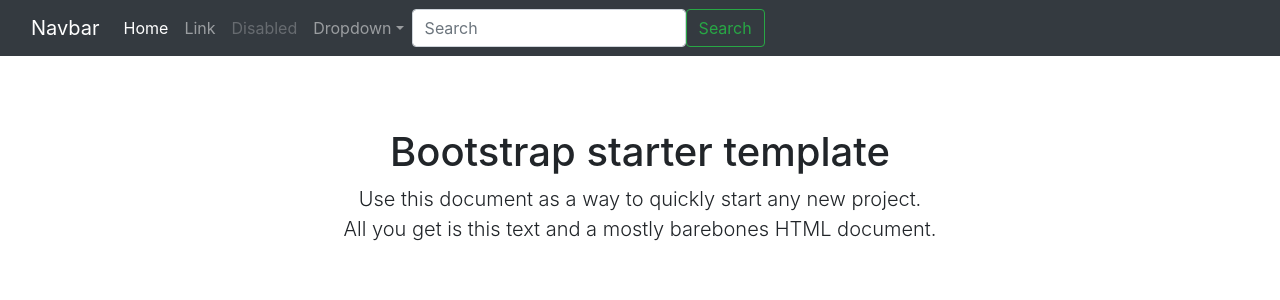
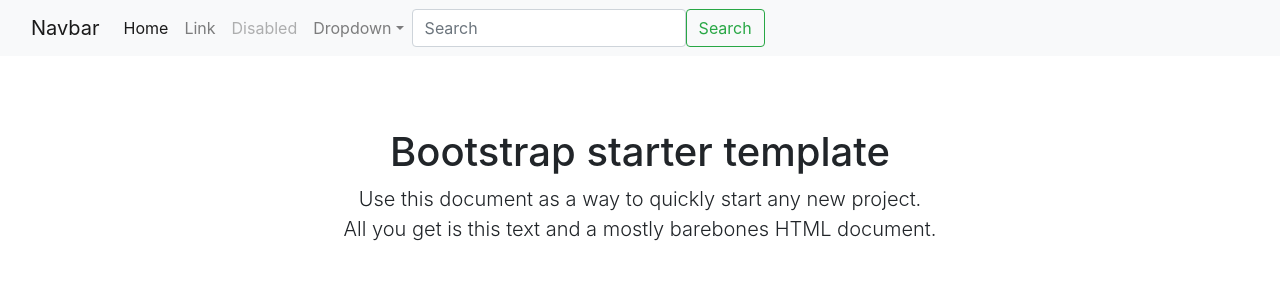
Before and after one commit to TendoGit/oshop, an Angular app: page / in a window 1280 px wide. Shown: the top 300 px of the page. Built offline with nearby package versions, Linux system fonts and the light colour scheme; what angularfire2 would draw is missing.

Commit message:
refactor navbar

```diff
--- a/src/app/app-routing.module.ts
+++ b/src/app/app-routing.module.ts
@@ -4,7 +4,7 @@ import { Routes, RouterModule } from '@angular/router';
 const routes: Routes = [];
 
 @NgModule({
-  imports: [RouterModule.forRoot(routes)],
+  imports: [RouterModule.forRoot(routes, { relativeLinkResolution: 'legacy' })],
   exports: [RouterModule]
 })
 export class AppRoutingModule { }
--- a/src/app/app.component.html
+++ b/src/app/app.component.html
@@ -1,37 +1,4 @@
-<nav class="navbar navbar-expand-md navbar-dark bg-dark fixed-top">
-  <div class="container-fluid">
-    <a class="navbar-brand" href="#">Navbar</a>
-    <button class="navbar-toggler" type="button" data-bs-toggle="collapse" data-bs-target="#navbarsExampleDefault" aria-controls="navbarsExampleDefault" aria-expanded="false" aria-label="Toggle navigation">
-      <span class="navbar-toggler-icon"></span>
-    </button>
-
-    <div class="collapse navbar-collapse" id="navbarsExampleDefault">
-      <ul class="navbar-nav me-auto mb-2 mb-md-0">
-        <li class="nav-item active">
-          <a class="nav-link" aria-current="page" href="#">Home</a>
-        </li>
-        <li class="nav-item">
-          <a class="nav-link" href="#">Link</a>
-        </li>
-        <li class="nav-item">
-          <a class="nav-link disabled" href="#" tabindex="-1" aria-disabled="true">Disabled</a>
-        </li>
-        <li class="nav-item dropdown">
-          <a class="nav-link dropdown-toggle" href="#" id="dropdown01" data-bs-toggle="dropdown" aria-expanded="false">Dropdown</a>
-          <ul class="dropdown-menu" aria-labelledby="dropdown01">
-            <li><a class="dropdown-item" href="#">Action</a></li>
-            <li><a class="dropdown-item" href="#">Another action</a></li>
-            <li><a class="dropdown-item" href="#">Something else here</a></li>
-          </ul>
-        </li>
-      </ul>
-      <form class="d-flex">
-        <input class="form-control me-2" type="search" placeholder="Search" aria-label="Search">
-        <button class="btn btn-outline-success" type="submit">Search</button>
-      </form>
-    </div>
-  </div>
-</nav>
+<bs-navbar></bs-navbar>
 
 <main class="container">
 
--- a/src/app/app.module.ts
+++ b/src/app/app.module.ts
@@ -7,10 +7,12 @@ import { AngularFireAuthModule } from 'angularfire2/auth'
 import { AppRoutingModule } from './app-routing.module';
 import { AppComponent } from './app.component';
 import { environment } from './../environments/environment';
+import { BsNavbarComponent } from './bs-navbar/bs-navbar.component';
 
 @NgModule({
   declarations: [
-    AppComponent
+    AppComponent,
+    BsNavbarComponent
   ],
   imports: [
     BrowserModule,
--- /dev/null
+++ b/src/app/bs-navbar/bs-navbar.component.html
@@ -0,0 +1,34 @@
+<nav class="navbar navbar-expand-md navbar-light bg-light fixed-top">
+    <div class="container-fluid">
+      <a class="navbar-brand" href="#">Navbar</a>
+      <button class="navbar-toggler" type="button" data-bs-toggle="collapse" data-bs-target="#navbarsExampleDefault" aria-controls="navbarsExampleDefault" aria-expanded="false" aria-label="Toggle navigation">
+        <span class="navbar-toggler-icon"></span>
+      </button>
+
+      <div class="collapse navbar-collapse" id="navbarsExampleDefault">
+        <ul class="navbar-nav me-auto mb-2 mb-md-0">
+          <li class="nav-item active">
+            <a class="nav-link" aria-current="page" href="#">Home</a>
+          </li>
+          <li class="nav-item">
+            <a class="nav-link" href="#">Link</a>
+          </li>
+          <li class="nav-item">
+            <a class="nav-link disabled" href="#" tabindex="-1" aria-disabled="true">Disabled</a>
+          </li>
+          <li class="nav-item dropdown">
+            <a class="nav-link dropdown-toggle" href="#" id="dropdown01" data-bs-toggle="dropdown" aria-expanded="false">Dropdown</a>
+            <ul class="dropdown-menu" aria-labelledby="dropdown01">
+              <li><a class="dropdown-item" href="#">Action</a></li>
+              <li><a class="dropdown-item" href="#">Another action</a></li>
+              <li><a class="dropdown-item" href="#">Something else here</a></li>
+            </ul>
+          </li>
+        </ul>
+        <form class="d-flex">
+          <input class="form-control me-2" type="search" placeholder="Search" aria-label="Search">
+          <button class="btn btn-outline-success" type="submit">Search</button>
+        </form>
+      </div>
+    </div>
+  </nav>
--- /dev/null
+++ b/src/app/bs-navbar/bs-navbar.component.ts
@@ -0,0 +1,15 @@
+import { Component, OnInit } from '@angular/core';
+
+@Component({
+  selector: 'bs-navbar',
+  templateUrl: './bs-navbar.component.html',
+  styleUrls: ['./bs-navbar.component.css']
+})
+export class BsNavbarComponent implements OnInit {
+
+  constructor() { }
+
+  ngOnInit(): void {
+  }
+
+}
```
Also changed, not shown: package.json (+12 -12 lines), src/app/bs-navbar/bs-navbar.component.css (added), 2 other files (tests, documents, lock files or other folders).
